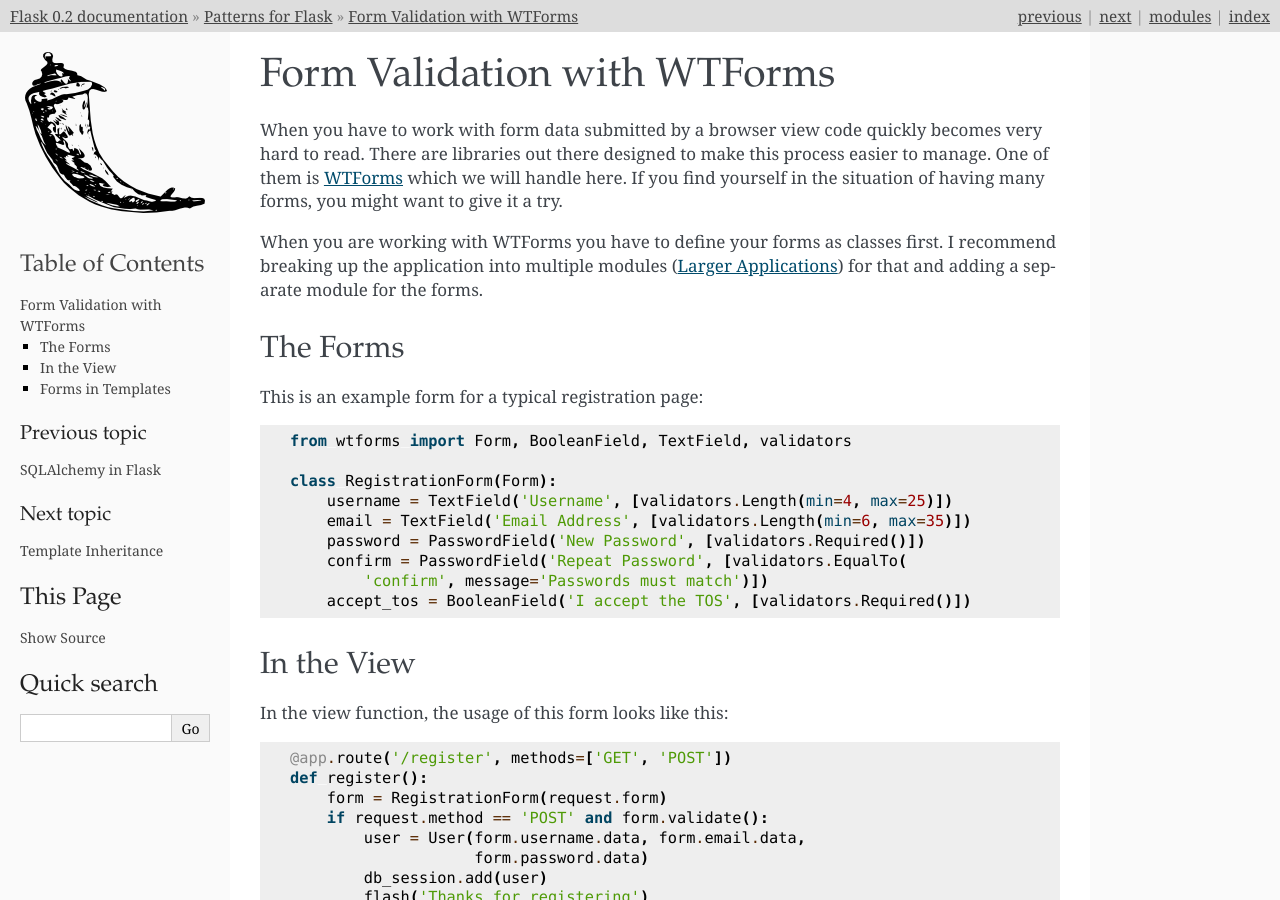
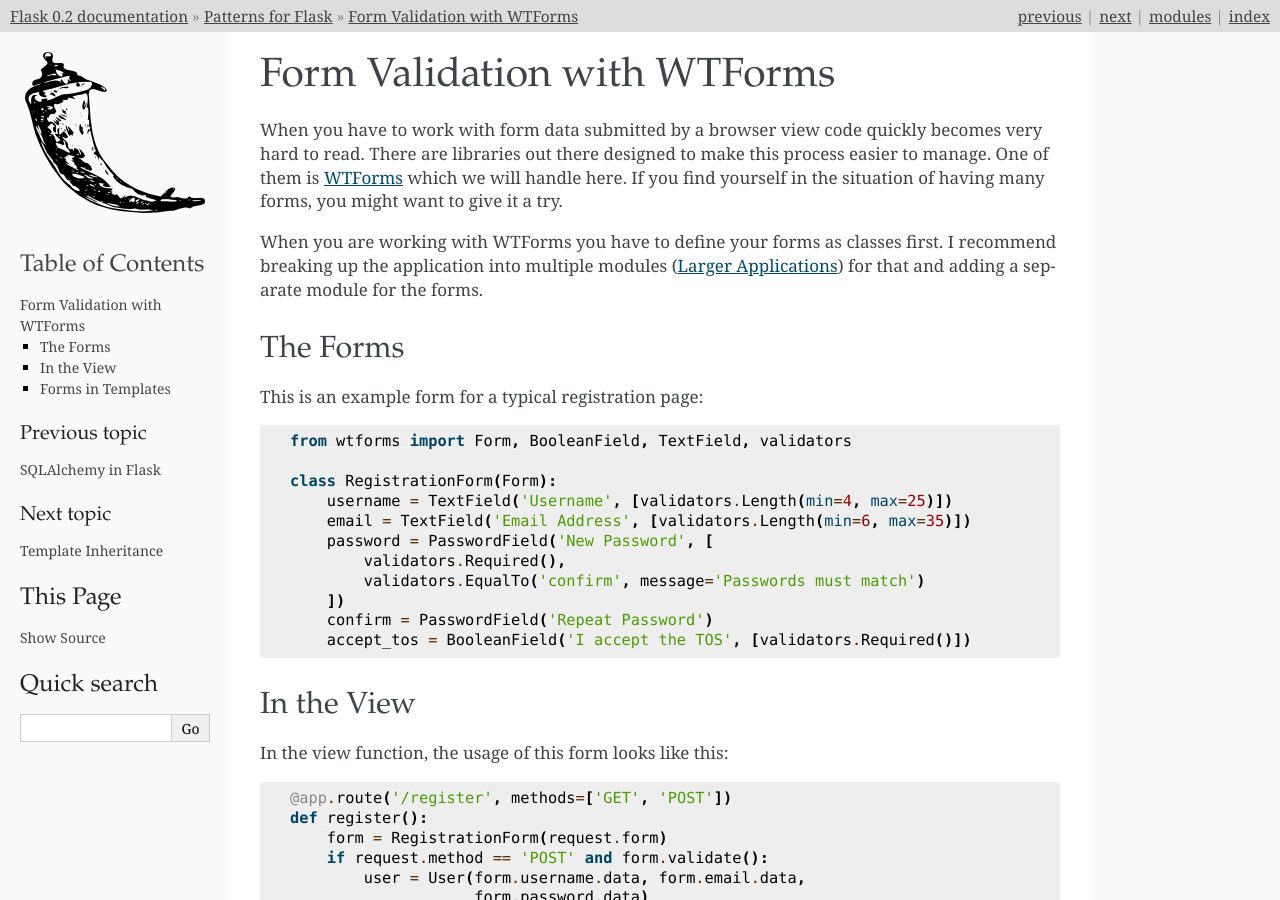
Before and after one commit to skybear308/flask, a Sphinx documentation site: the page built from docs/patterns/wtforms.rst, in a window 1280 px wide and 900 px high. Built offline with Sphinx 7.4.7, drawn with Linux system fonts in a browser that asks for light colours.

```diff
--- a/docs/patterns/wtforms.rst
+++ b/docs/patterns/wtforms.rst
@@ -22,9 +22,11 @@ This is an example form for a typical registration page::
     class RegistrationForm(Form):
         username = TextField('Username', [validators.Length(min=4, max=25)])
         email = TextField('Email Address', [validators.Length(min=6, max=35)])
-        password = PasswordField('New Password', [validators.Required()])
-        confirm = PasswordField('Repeat Password', [validators.EqualTo(
-            'confirm', message='Passwords must match')])
+        password = PasswordField('New Password', [
+            validators.Required(),
+            validators.EqualTo('confirm', message='Passwords must match')
+        ])
+        confirm = PasswordField('Repeat Password')
         accept_tos = BooleanField('I accept the TOS', [validators.Required()])
 
 In the View
```
